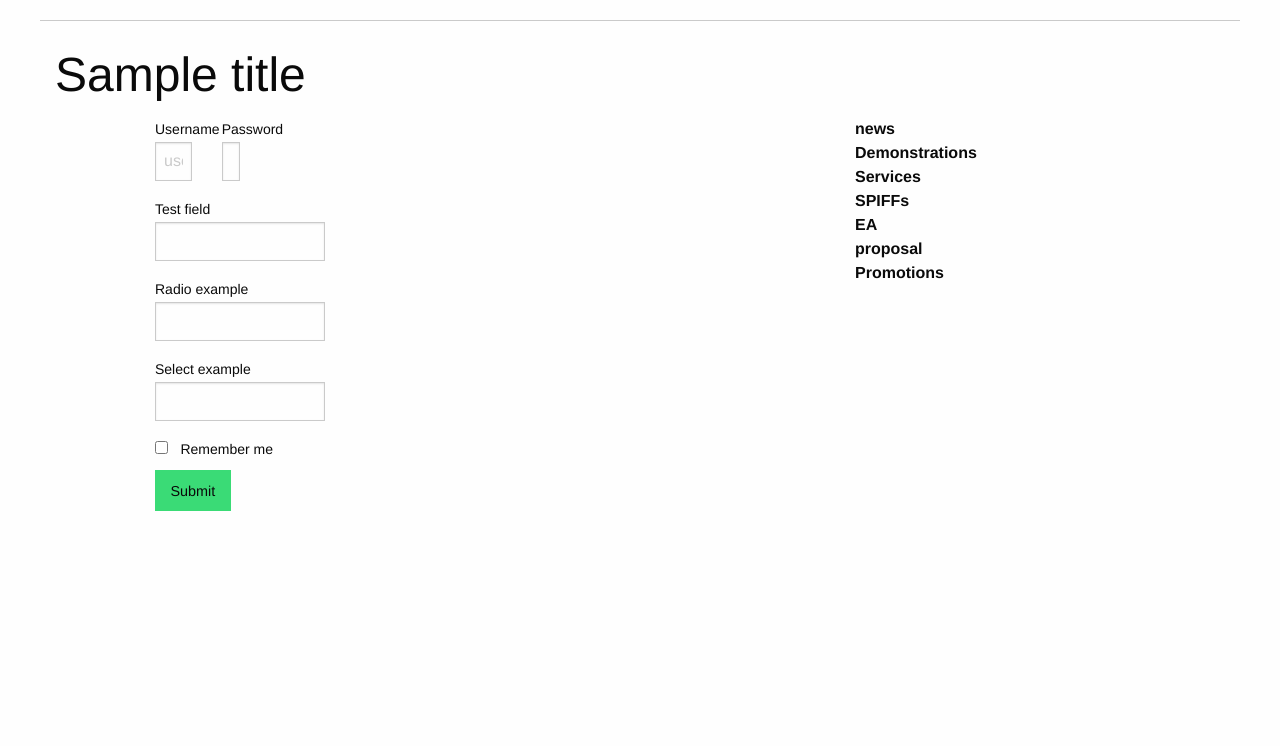
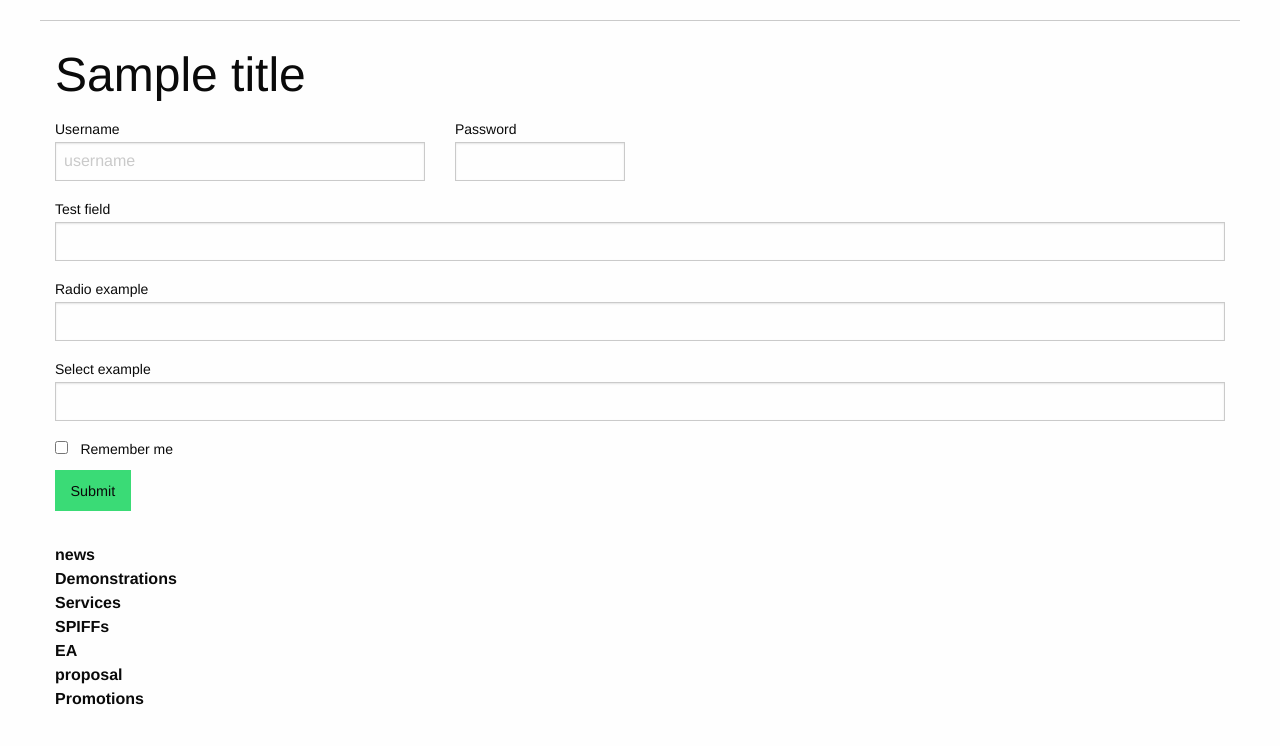
Before and after one commit to jleatham/flask-template, a Flask app: template myflask/templates/rendertest.html in a window 1280 px wide. Shown: the part 54-800 px from the top of the page. Run offline with Flask 2, Linux system fonts and the light colour scheme; the template is opened without the code that fills it: most values are stand-ins (such as "Sample title", 1, 10 or a date in 2020); form fields are guessed from the names that the template uses; some libraries are stand-ins or nearby versions.

Commit message:
grid test

```diff
--- a/myflask/templates/form.html
+++ b/myflask/templates/form.html
@@ -1,8 +1,6 @@
-<div class="grid-x grid-margin-x">
-        <div class="cell auto"></div>
-        <div class="cell small-6">
-            <form action="" method="post" novalidate>
-                    {{ form.hidden_tag() }}
+            <form action="" method="post" novalidate></form>
+            {{ form.hidden_tag() }}
+            <div class="cell small-6">
                 <div class="grid-x grid-margin-x">
                         <div class="cell small-4">
                                 {{ form.username.label }}
@@ -41,6 +39,3 @@
 
 
                   </form>
-        </div>
-        <div class="cell auto"></div>
-      </div>
```
